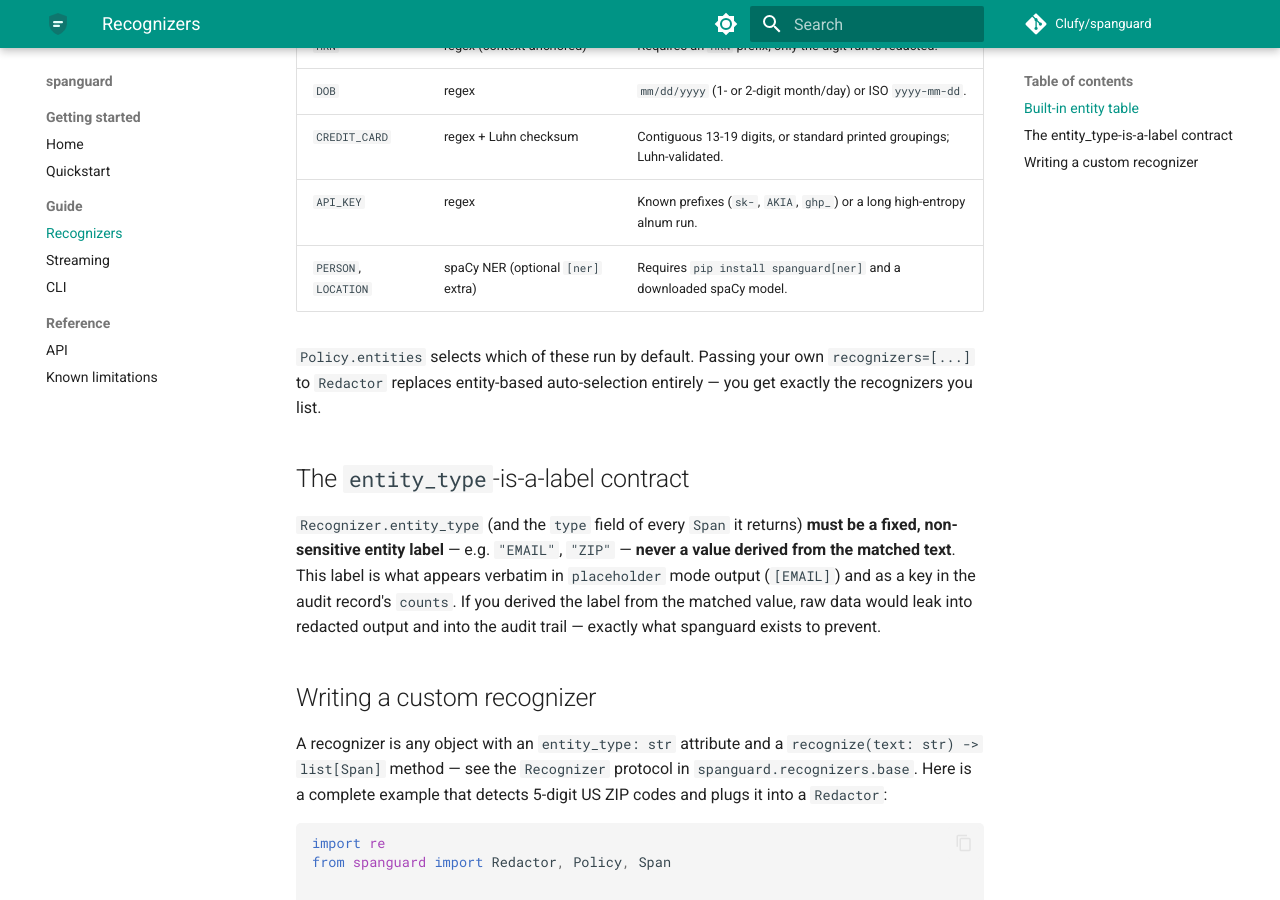
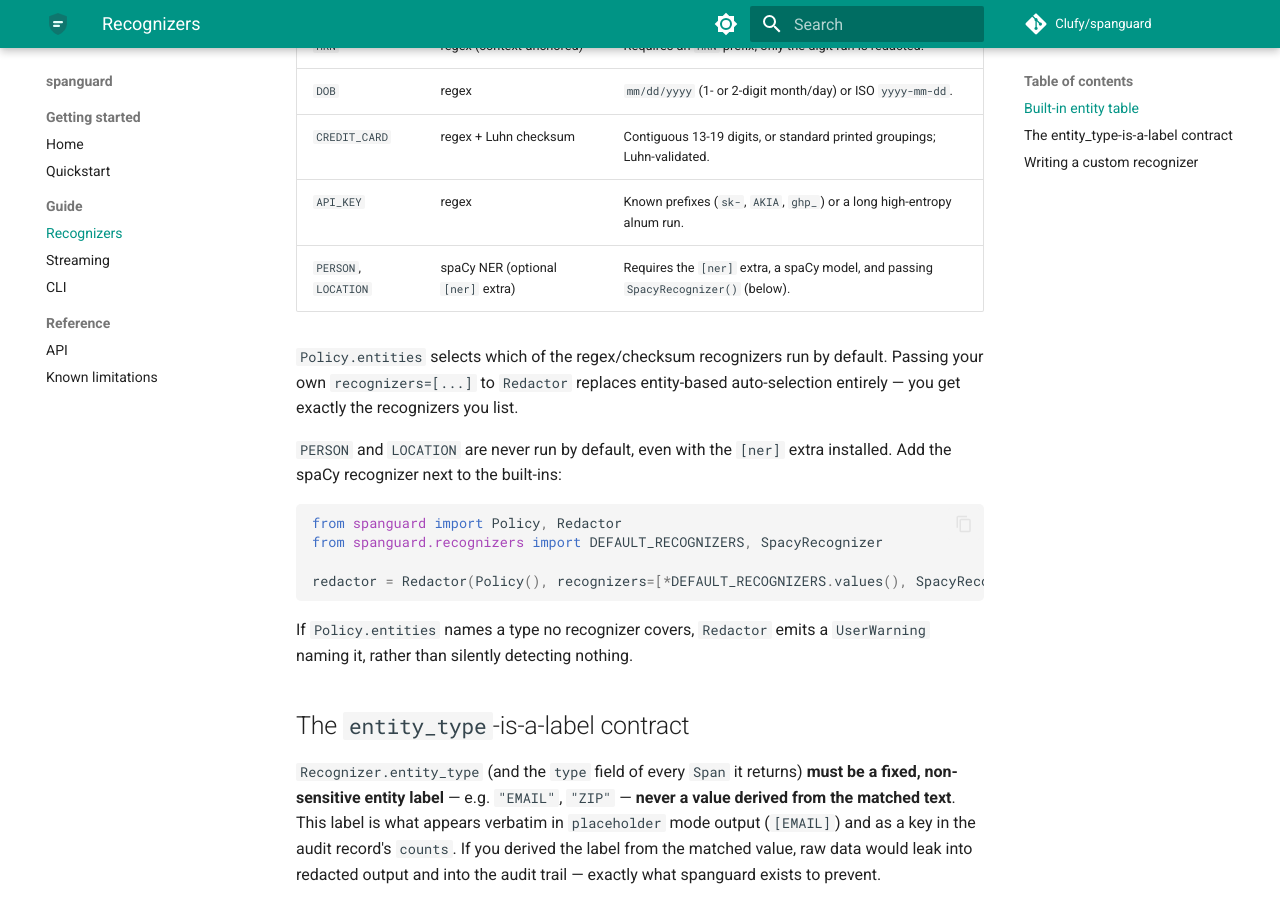
Before and after one commit to Clufy/spanguard, an MkDocs documentation site: the page built from docs/recognizers.md, in a window 1280 px wide and 900 px high, scrolled down 522 px. Built offline with MkDocs 1.6.1 and Material for MkDocs 9.7.7, drawn with Linux system fonts in a browser that asks for light colours; comment, search, counter and statistics services are not loaded.

Commit message:
docs: 0.1.0 changelog; refresh README and docs for release
Fold the unreleased work into the never-published 0.1.0 entry. README:
absolute links (relative ones break on PyPI), stdin, max_buffer, opt-in
NER usage, current test counts. Docs: one mode per Policy, NER is never
run by default, StreamBufferFullError in the API reference.

Co-Authored-By: Claude Opus 5.5 <noreply@anthropic.com>

````diff
--- a/docs/recognizers.md
+++ b/docs/recognizers.md
@@ -15,11 +15,25 @@ instead of) the built-ins.
 | `DOB`         | regex                              | `mm/dd/yyyy` (1- or 2-digit month/day) or ISO `yyyy-mm-dd`.         |
 | `CREDIT_CARD` | regex + Luhn checksum              | Contiguous 13-19 digits, or standard printed groupings; Luhn-validated. |
 | `API_KEY`     | regex                              | Known prefixes (`sk-`, `AKIA`, `ghp_`) or a long high-entropy alnum run. |
-| `PERSON`, `LOCATION` | spaCy NER (optional `[ner]` extra) | Requires `pip install spanguard[ner]` and a downloaded spaCy model. |
+| `PERSON`, `LOCATION` | spaCy NER (optional `[ner]` extra) | Requires the `[ner]` extra, a spaCy model, and passing `SpacyRecognizer()` (below). |
 
-`Policy.entities` selects which of these run by default. Passing your own
-`recognizers=[...]` to `Redactor` replaces entity-based auto-selection
-entirely — you get exactly the recognizers you list.
+`Policy.entities` selects which of the regex/checksum recognizers run by
+default. Passing your own `recognizers=[...]` to `Redactor` replaces
+entity-based auto-selection entirely — you get exactly the recognizers you
+list.
+
+`PERSON` and `LOCATION` are never run by default, even with the `[ner]`
+extra installed. Add the spaCy recognizer next to the built-ins:
+
+```python
+from spanguard import Policy, Redactor
+from spanguard.recognizers import DEFAULT_RECOGNIZERS, SpacyRecognizer
+
+redactor = Redactor(Policy(), recognizers=[*DEFAULT_RECOGNIZERS.values(), SpacyRecognizer()])
+```
+
+If `Policy.entities` names a type no recognizer covers, `Redactor` emits a
+`UserWarning` naming it, rather than silently detecting nothing.
 
 ## The `entity_type`-is-a-label contract
 
````
Also changed, not shown: CHANGELOG.md (+36 -57 lines), CONTRIBUTING.md (+1 -1 lines), README.md (+26 -7 lines), SECURITY.md (+1 -2 lines), docs/api.md (+6 -1 lines), docs/index.md (+5 -5 lines).
